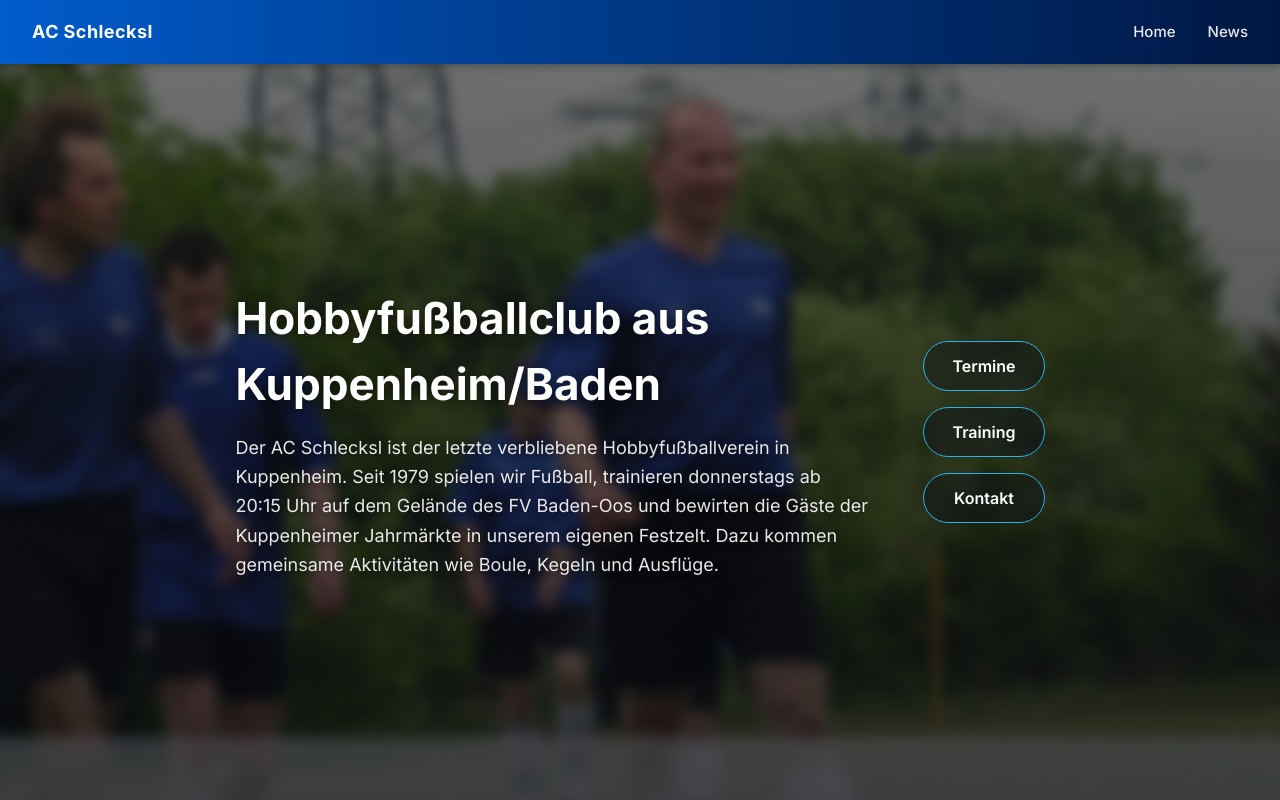
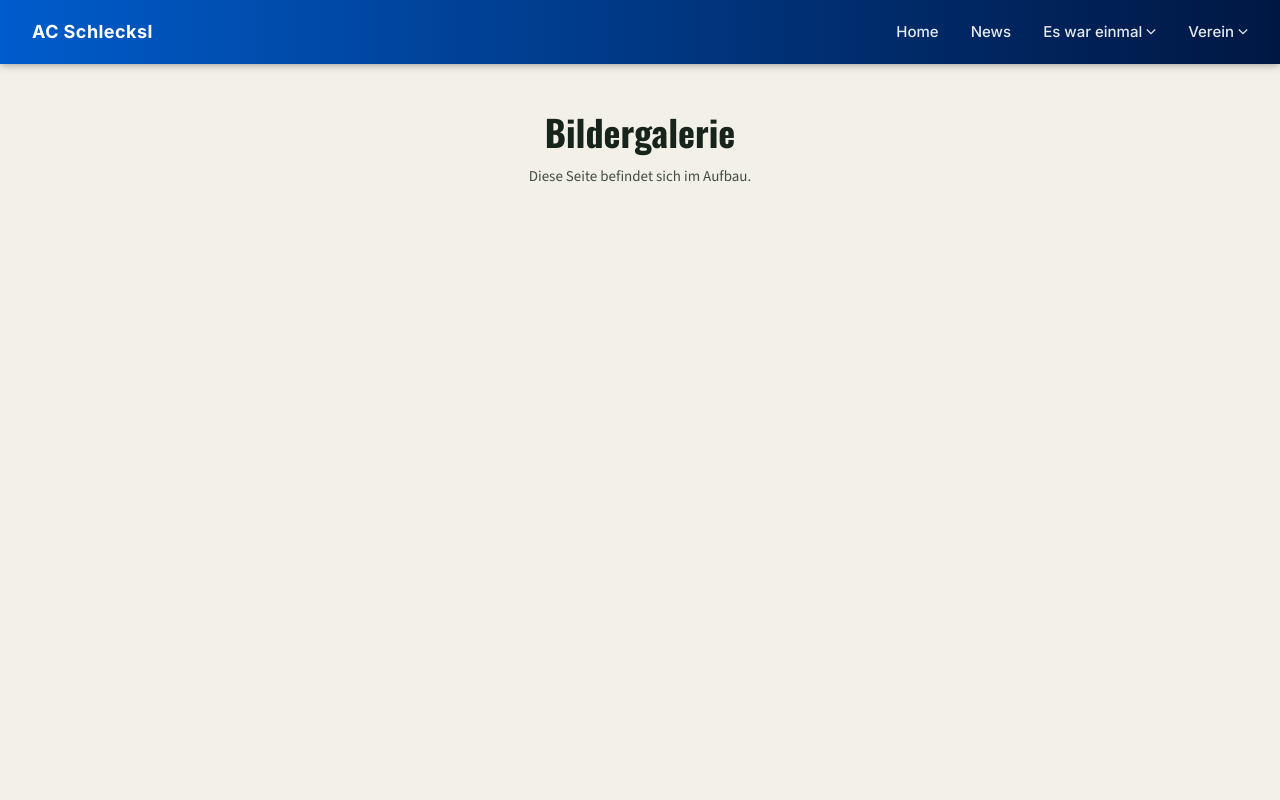
Before and after one commit to Marsetex/ac-schlecksl-website, a Vue app: page /galerie in a window 1280 px wide. Built offline with nearby package versions, Linux system fonts and the light colour scheme.

Commit message:
Added vue-router to the project

```diff
--- a/package.json
+++ b/package.json
@@ -15,7 +15,8 @@
     "format": "prettier --write --experimental-cli src/"
   },
   "dependencies": {
-    "vue": "^3.5.38"
+    "vue": "^3.5.38",
+    "vue-router": "^4.6.4"
   },
   "devDependencies": {
     "@tailwindcss/vite": "^4.3.3",
--- a/src/App.vue
+++ b/src/App.vue
@@ -1,10 +1,5 @@
-<script setup lang="ts">
-import ClubLanding from './pages/LandingPage.vue'
-</script>
-
 <template>
-  <ClubLanding> </ClubLanding>
-  <!-- <ClubLandingOld></ClubLandingOld> -->
+  <RouterView />
 </template>
 
 <style scoped></style>
--- a/src/components/layout/NavigationBar.vue
+++ b/src/components/layout/NavigationBar.vue
@@ -1,7 +1,33 @@
 <script lang="ts" setup>
-const nav = [
-  { label: 'Home', href: '#home' },
-  { label: 'News', href: '#news' },
+interface NavLink {
+  label: string
+  to: string
+}
+
+interface NavItem {
+  label: string
+  to?: string
+  children?: NavLink[]
+}
+
+const nav: NavItem[] = [
+  { label: 'Home', to: '/' },
+  { label: 'News', to: '/news' },
+  {
+    label: 'Es war einmal',
+    children: [
+      { label: 'Historie', to: '/historie' },
+      { label: 'Spiele', to: '/spiele' },
+    ],
+  },
+  {
+    label: 'Verein',
+    children: [
+      { label: 'Vorstand', to: '/vorstand' },
+      { label: 'Training', to: '/training' },
+      { label: 'Mannschaft', to: '/mannschaft' },
+    ],
+  },
 ]
 </script>
 
@@ -9,16 +35,49 @@ const nav = [
   <header
     class="bg-linear-to-r from-accent to-accent-dark fixed inset-x-0 top-0 z-20 flex h-16 items-center gap-8 px-8 shadow-[0_1px_8px_rgba(0,0,0,0.35)]"
   >
-    <span class="mr-auto text-lg font-bold tracking-wide text-white">AC Schlecksl</span>
-    <nav class="flex items-center gap-8">
-      <a
-        v-for="item in nav"
-        :key="item.label"
-        :href="item.href"
-        class="text-[15px] font-medium text-white/90 transition-colors hover:text-white"
-      >
-        {{ item.label }}
-      </a>
+    <RouterLink to="/" class="mr-auto text-lg font-bold tracking-wide text-white">
+      AC Schlecksl
+    </RouterLink>
+    <nav class="flex h-full items-center gap-8">
+      <template v-for="item in nav" :key="item.label">
+        <RouterLink
+          v-if="item.to"
+          :to="item.to"
+          class="text-[15px] font-medium text-white/90 transition-colors hover:text-white"
+        >
+          {{ item.label }}
+        </RouterLink>
+
+        <div v-else class="group flex h-full items-center">
+          <button
+            type="button"
+            class="flex items-center gap-1 text-[15px] font-medium text-white/90 transition-colors hover:text-white"
+          >
+            {{ item.label }}
+            <svg
+              viewBox="0 0 12 8"
+              class="h-2.5 w-2.5 fill-current transition-transform group-hover:-rotate-180"
+            >
+              <path d="M1 1l5 5 5-5" stroke="currentColor" stroke-width="1.5" fill="none" />
+            </svg>
+          </button>
+
+          <div
+            class="invisible absolute top-16 min-w-44 -translate-x-4 opacity-0 transition-opacity duration-150 group-hover:visible group-hover:opacity-100"
+          >
+            <div class="bg-accent-dark flex flex-col overflow-hidden rounded-b-md shadow-lg">
+              <RouterLink
+                v-for="child in item.children"
+                :key="child.label"
+                :to="child.to"
+                class="px-4 py-2.5 text-[14px] font-medium text-white/90 transition-colors hover:bg-white/10 hover:text-white"
+              >
+                {{ child.label }}
+              </RouterLink>
+            </div>
+          </div>
+        </div>
+      </template>
     </nav>
   </header>
 </template>
--- a/src/main.ts
+++ b/src/main.ts
@@ -1,5 +1,6 @@
 import { createApp } from 'vue'
 import App from './App.vue'
+import router from './router'
 import './assets/main.css'
 
-createApp(App).mount('#app')
+createApp(App).use(router).mount('#app')
--- /dev/null
+++ b/src/router/index.ts
@@ -0,0 +1,27 @@
+import { createRouter, createWebHistory } from 'vue-router'
+import BoardPage from '@/pages/BoardPage.vue'
+import EventsPage from '@/pages/EventsPage.vue'
+import GalleryPage from '@/pages/GalleryPage.vue'
+import HistoryPage from '@/pages/HistoryPage.vue'
+import ClubLanding from '@/pages/LandingPage.vue'
+import MatchesOverviewPage from '@/pages/matches/MatchesOverviewPage.vue'
+import NewsPage from '@/pages/NewsPage.vue'
+import TeamPage from '@/pages/TeamPage.vue'
+import TrainingPage from '@/pages/TrainingPage.vue'
+
+const router = createRouter({
+  history: createWebHistory(import.meta.env.BASE_URL),
+  routes: [
+    { path: '/', name: 'home', component: ClubLanding },
+    { path: '/news', name: 'news', component: NewsPage },
+    { path: '/historie', name: 'historie', component: HistoryPage },
+    { path: '/spiele', name: 'spiele', component: MatchesOverviewPage },
+    { path: '/vorstand', name: 'vorstand', component: BoardPage },
+    { path: '/training', name: 'training', component: TrainingPage },
+    { path: '/mannschaft', name: 'mannschaft', component: TeamPage },
+    { path: '/termine', name: 'termine', component: EventsPage },
+    { path: '/galerie', name: 'galerie', component: GalleryPage },
+  ],
+})
+
+export default router
```
Also changed, not shown: 1 other file (tests, documents, lock files or other folders).
